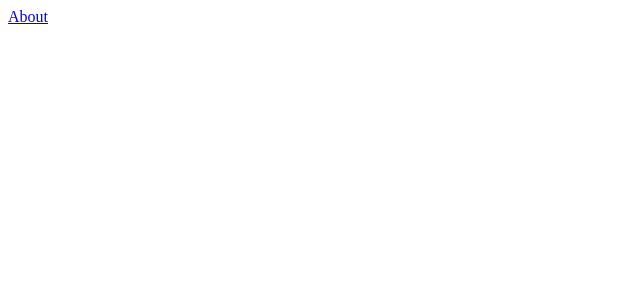
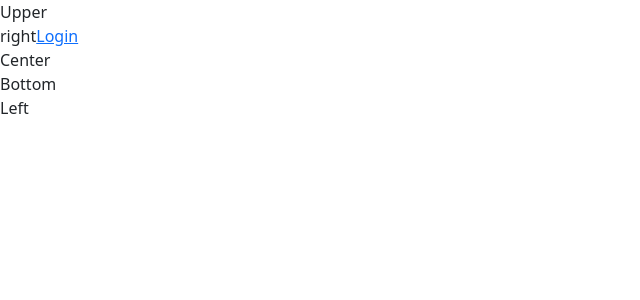
Before and after one commit to uygar-karalalek/E-SHOP, a React app in the folder CMS/: page / in a window 1280 px wide. Shown: the top 300 px of the page, without its empty margins (0-640 px from the left). Built offline with nearby package versions, Linux system fonts and the light colour scheme; the HTML template or start-up script is replaced by a standard one.

Commit message:
Finally implemented router and first pages.

```diff
--- a/CMS/package.json
+++ b/CMS/package.json
@@ -12,8 +12,10 @@
     "@types/react": "^17.0.38",
     "@types/react-dom": "^17.0.11",
     "axios": "^0.24.0",
+    "bootstrap": "^5.1.3",
     "react": "^17.0.2",
     "react-dom": "^17.0.2",
+    "react-router": "~6.2.1",
     "react-router-dom": "^6.2.1",
     "ts-loader": "^9.2.6",
     "webpack": "^5.65.0",
--- /dev/null
+++ b/CMS/src/App.tsx
@@ -0,0 +1,21 @@
+import * as React from "react";
+import {Component} from "react";
+import {Link, Routes} from "react-router-dom";
+import {Route} from "react-router";
+import {Home} from "./components/pages/home/Home";
+import {Login} from "./components/pages/login/Login";
+
+export class App extends Component<{}> {
+
+    render() {
+        return (
+            <div>
+                <Routes>
+                    <Route path={"/"} element={ <Home /> } />
+                    <Route path={"/login"} element={ <Login /> } />
+                </Routes>
+            </div>
+        );
+    }
+
+}
--- a/CMS/src/components/FirstComponent.tsx
+++ /dev/null
@@ -1,21 +0,0 @@
-import * as React from "react";
-import NavigationBar from "./NavigationBar";
-
-let Logo = "https://logrocket-assets.io/static/home-hero-c97849b227a3d3015730e3371a76a7f0.svg";
-
-export default class FirstComponent extends React.Component <{}> {
-
-    render() {
-        return (
-            <NavigationBar/>
-            // <div>
-            //   <h3>A Simple React Component Example with Typescript</h3>
-            //   <div>
-            //     <img height="250" src={Logo} />
-            //   </div>
-            //   <p>This component shows the Logrocket logo.</p>
-            //   <p>For more info on Logrocket, please visit https://logrocket.com </p>
-            // </div>
-        );
-    }
-}
--- a/CMS/src/components/NavigationBar.tsx
+++ /dev/null
@@ -1,14 +0,0 @@
-import * as React from "react";
-import {BrowserRouter, NavLink, Router} from "react-router-dom";
-
-export default class NavigationBar extends React.Component <{}> {
-
-    render() {
-        return (
-            <BrowserRouter>
-                <NavLink to="/about">About</NavLink>
-            </BrowserRouter>
-        );
-    }
-
-}
--- /dev/null
+++ b/CMS/src/components/pages/home/Home.tsx
@@ -0,0 +1,20 @@
+import * as React from "react";
+import {UpperBar} from "./sub_components/UpperBar";
+import {RightBar} from "./sub_components/RightBar";
+import {Center} from "./sub_components/Center";
+import {BottomBar} from "./sub_components/BottomBar";
+import {LeftBar} from "./sub_components/LeftBar";
+
+export class Home extends React.Component<{}, {}> {
+
+    render() {
+        return <div>
+            <UpperBar />
+            <RightBar />
+            <Center />
+            <BottomBar />
+            <LeftBar />
+        </div>;
+    }
+
+}
--- /dev/null
+++ b/CMS/src/components/pages/home/sub_components/BottomBar.tsx
@@ -0,0 +1,11 @@
+import * as React from "react";
+
+export class BottomBar extends React.Component<{}, {}> {
+
+    render() {
+        return <div>
+            Bottom
+        </div>;
+    }
+
+}
--- /dev/null
+++ b/CMS/src/components/pages/home/sub_components/Center.tsx
@@ -0,0 +1,11 @@
+import * as React from "react";
+
+export class Center extends React.Component<{}, {}> {
+
+    render() {
+        return <div>
+Center
+        </div>;
+    }
+
+}
--- /dev/null
+++ b/CMS/src/components/pages/home/sub_components/LeftBar.tsx
@@ -0,0 +1,11 @@
+import * as React from "react";
+
+export class LeftBar extends React.Component<{}, {}> {
+
+    render() {
+        return <div>
+Left
+        </div>;
+    }
+
+}
--- /dev/null
+++ b/CMS/src/components/pages/home/sub_components/RightBar.tsx
@@ -0,0 +1,13 @@
+import * as React from "react";
+import {Link} from "react-router-dom";
+
+export class RightBar extends React.Component<{}, {}> {
+
+    render() {
+        return <div>
+            right
+            <Link to={"/login"} >Login</Link>
+        </div>;
+    }
+
+}
--- /dev/null
+++ b/CMS/src/components/pages/home/sub_components/UpperBar.tsx
@@ -0,0 +1,11 @@
+import * as React from "react";
+
+export class UpperBar extends React.Component<{}, {}> {
+
+    render() {
+        return <div>
+            Upper
+        </div>;
+    }
+
+}
--- /dev/null
+++ b/CMS/src/components/pages/login/Login.tsx
@@ -0,0 +1,14 @@
+import * as React from "react";
+import {Component} from "react";
+
+export class Login extends Component<{}> {
+
+    render() {
+        return (
+            <div>
+                C
+            </div>
+        );
+    }
+
+}
--- a/CMS/src/index.tsx
+++ b/CMS/src/index.tsx
@@ -1,10 +1,12 @@
 import * as React from "react";
 import * as ReactDOM from "react-dom";
-import FirstComponent from './components/FirstComponent'
+import {HashRouter} from "react-router-dom";
+import "bootstrap/dist/css/bootstrap.min.css";
+import {App} from "./App";
 
 ReactDOM.render(
-    <div>
-        <FirstComponent/>
-    </div>,
+    <HashRouter>
+        <App/>
+    </HashRouter>,
     document.getElementById("root")
 );
```
